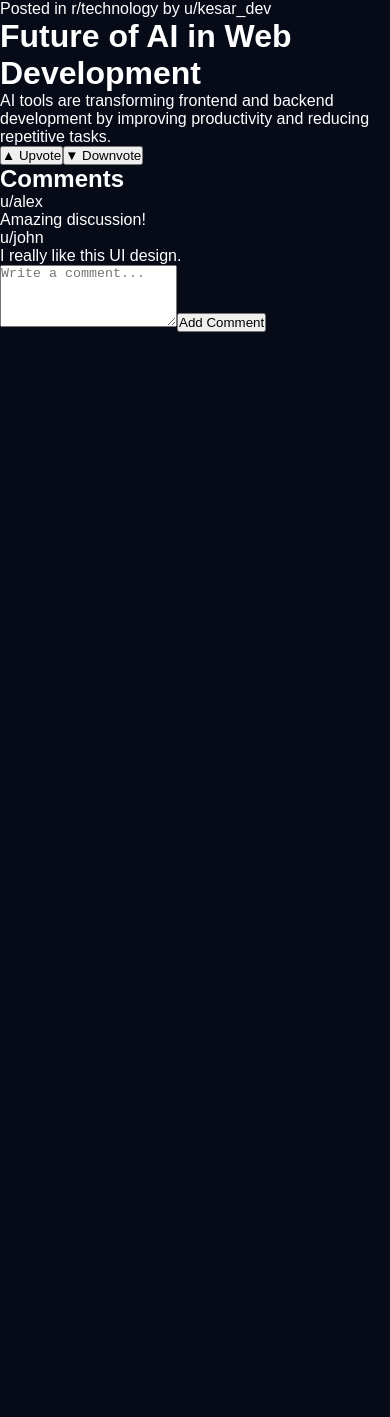
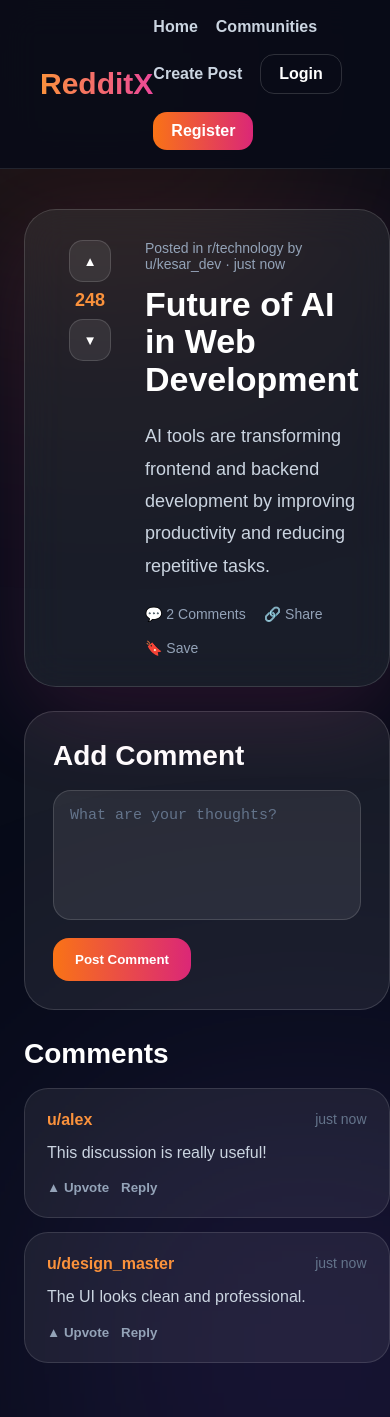
Before and after one commit to Kesarkarale/reddit-clone, a Next.js app: page /post/1 in a window 390 px wide. Before the commit the page ends 844 px from the top, so only its background shows below. Built offline with nearby package versions, Linux system fonts and the light colour scheme.

Commit message:
Update page.js

```diff
--- a/app/post/[id]/page.js
+++ b/app/post/[id]/page.js
@@ -1,80 +1,419 @@
-const comments = [
+"use client";
+
+import { useEffect, useState } from "react";
+import Navbar from "../../../components/Navbar";
+
+export default function PostPage({ params }) {
+  const postId = params.id;
+
+  const [post, setPost] = useState(null);
+  const [comment, setComment] = useState("");
+  const [comments, setComments] = useState([
     {
       id: 1,
       user: "alex",
-    text: "Amazing discussion!",
+      text: "This discussion is really useful!",
     },
     {
       id: 2,
-    user: "john",
-    text: "I really like this UI design.",
+      user: "design_master",
+      text: "The UI looks clean and professional.",
     },
-];
+  ]);
 
-export default async function PostPage({ params }) {
-  const { id } = await params;
+  useEffect(() => {
+    const savedPosts = JSON.parse(localStorage.getItem("redditxPosts")) || [];
+    const foundPost = savedPosts.find((p) => String(p.id) === String(postId));
+
+    if (foundPost) {
+      setPost(foundPost);
+    } else {
+      setPost({
+        id: postId,
+        title: "Future of AI in Web Development",
+        community: "technology",
+        author: "kesar_dev",
+        votes: 248,
+        content:
+          "AI tools are transforming frontend and backend development by improving productivity and reducing repetitive tasks.",
+      });
+    }
+  }, [postId]);
+
+  function handleComment(e) {
+    e.preventDefault();
+
+    if (!comment.trim()) return;
+
+    const newComment = {
+      id: Date.now(),
+      user: "you",
+      text: comment,
+    };
+
+    setComments([newComment, ...comments]);
+    setComment("");
+  }
+
+  if (!post) {
+    return (
+      <main style={page}>
+        <Navbar />
+        <p style={{ textAlign: "center", marginTop: 80 }}>Loading...</p>
+      </main>
+    );
+  }
 
   return (
-    <main className="min-h-screen bg-[#070b18] text-white px-6 py-8">
-      <div className="max-w-5xl mx-auto">
-        <div className="rounded-3xl border border-white/10 bg-white/5 p-8 backdrop-blur-xl">
-          <p className="text-sm text-slate-400">
-            Posted in r/technology by u/kesar_dev
+    <main style={page}>
+      <Navbar />
+
+      <style>{`
+        @keyframes glowMove {
+          0% { transform: translate(0,0) scale(1); }
+          50% { transform: translate(20px,-15px) scale(1.08); }
+          100% { transform: translate(0,0) scale(1); }
+        }
+
+        @keyframes fadeIn {
+          from { opacity: 0; transform: translateY(14px); }
+          to { opacity: 1; transform: translateY(0); }
+        }
+
+        .comment-input::placeholder {
+          color: #64748b;
+        }
+      `}</style>
+
+      <div style={glowOne}></div>
+      <div style={glowTwo}></div>
+
+      <section style={container}>
+        <div style={layout}>
+          <div>
+            <article style={postCard}>
+              <div style={voteBox}>
+                <button style={voteBtn}>▲</button>
+                <strong style={voteCount}>{post.votes || 1}</strong>
+                <button style={voteBtn}>▼</button>
+              </div>
+
+              <div>
+                <p style={meta}>
+                  Posted in r/{post.community || "technology"} by u/
+                  {post.author || "you"} · just now
                 </p>
 
-          <h1 className="text-5xl font-black mt-4">
-            Future of AI in Web Development
-          </h1>
+                <h1 style={title}>{post.title}</h1>
 
-          <p className="text-slate-300 mt-6 leading-relaxed">
-            AI tools are transforming frontend and backend development by
-            improving productivity and reducing repetitive tasks.
-          </p>
+                <p style={content}>{post.content}</p>
 
-          <div className="flex gap-5 mt-8">
-            <button className="rounded-xl bg-white/10 px-5 py-3 hover:bg-orange-500 transition">
-              ▲ Upvote
+                <div style={actions}>
+                  <span>💬 {comments.length} Comments</span>
+                  <span>🔗 Share</span>
+                  <span>🔖 Save</span>
+                </div>
+              </div>
+            </article>
+
+            <form onSubmit={handleComment} style={commentBox}>
+              <h2 style={sectionTitle}>Add Comment</h2>
+
+              <textarea
+                className="comment-input"
+                style={textarea}
+                placeholder="What are your thoughts?"
+                value={comment}
+                onChange={(e) => setComment(e.target.value)}
+              ></textarea>
+
+              <button type="submit" style={commentBtn}>
+                Post Comment
               </button>
+            </form>
 
-            <button className="rounded-xl bg-white/10 px-5 py-3 hover:bg-purple-500 transition">
-              ▼ Downvote
-            </button>
+            <div style={commentsWrap}>
+              <h2 style={sectionTitle}>Comments</h2>
+
+              {comments.map((item) => (
+                <div key={item.id} style={commentCard}>
+                  <div style={commentHeader}>
+                    <strong style={commentUser}>u/{item.user}</strong>
+                    <span style={commentTime}>just now</span>
+                  </div>
+
+                  <p style={commentText}>{item.text}</p>
+
+                  <div style={commentActions}>
+                    <button style={smallBtn}>▲ Upvote</button>
+                    <button style={smallBtn}>Reply</button>
+                  </div>
+                </div>
+              ))}
             </div>
           </div>
 
-        <div className="mt-8 rounded-3xl border border-white/10 bg-white/5 p-8 backdrop-blur-xl">
-          <h2 className="text-3xl font-black mb-6">
-            Comments
-          </h2>
+          <aside style={aside}>
+            <div style={sideCard}>
+              <h3 style={sideTitle}>Post Stats</h3>
+              <p style={sideLine}>🔥 {post.votes || 1} votes</p>
+              <p style={sideLine}>💬 {comments.length} comments</p>
+              <p style={sideLine}>👁️ 1.8k views</p>
+            </div>
 
-          <div className="space-y-4">
-            {comments.map((comment) => (
-              <div
-                key={comment.id}
-                className="rounded-2xl bg-white/5 border border-white/10 p-5"
-              >
-                <p className="font-bold text-orange-300">
-                  u/{comment.user}
+            <div style={sideCard}>
+              <h3 style={sideTitle}>Community</h3>
+              <p style={sideText}>
+                Visit r/{post.community || "technology"} for more posts and
+                discussions like this.
               </p>
 
-                <p className="text-slate-300 mt-2">
-                  {comment.text}
-                </p>
+              <a
+                href={`/r/${post.community || "technology"}`}
+                style={visitBtn}
+              >
+                Visit Community
+              </a>
             </div>
-            ))}
+          </aside>
         </div>
-
-          <textarea
-            rows="4"
-            placeholder="Write a comment..."
-            className="w-full rounded-xl bg-white/10 border border-white/10 px-4 py-3 outline-none resize-none mt-6"
-          ></textarea>
-
-          <button className="mt-4 rounded-xl bg-gradient-to-r from-orange-500 to-pink-600 px-6 py-3 font-bold hover:scale-105 transition">
-            Add Comment
-          </button>
-        </div>
-      </div>
+      </section>
     </main>
   );
 }
+
+const page = {
+  minHeight: "100vh",
+  background: "#070b18",
+  color: "white",
+  fontFamily: "Arial, sans-serif",
+  position: "relative",
+  overflow: "hidden",
+};
+
+const glowOne = {
+  position: "absolute",
+  width: "420px",
+  height: "420px",
+  top: "-140px",
+  left: "-120px",
+  background: "#f97316",
+  filter: "blur(140px)",
+  opacity: 0.18,
+  animation: "glowMove 7s ease-in-out infinite",
+};
+
+const glowTwo = {
+  position: "absolute",
+  width: "430px",
+  height: "430px",
+  bottom: "-160px",
+  right: "-120px",
+  background: "#8b5cf6",
+  filter: "blur(150px)",
+  opacity: 0.2,
+  animation: "glowMove 8s ease-in-out infinite",
+};
+
+const container = {
+  position: "relative",
+  zIndex: 5,
+  maxWidth: "1200px",
+  margin: "0 auto",
+  padding: "40px 24px",
+};
+
+const layout = {
+  display: "grid",
+  gridTemplateColumns: "1fr 320px",
+  gap: "24px",
+};
+
+const postCard = {
+  display: "grid",
+  gridTemplateColumns: "70px 1fr",
+  gap: "20px",
+  padding: "30px",
+  borderRadius: "32px",
+  background: "rgba(255,255,255,0.075)",
+  border: "1px solid rgba(255,255,255,0.14)",
+  backdropFilter: "blur(20px)",
+  boxShadow: "0 30px 90px rgba(236,72,153,0.14)",
+  animation: "fadeIn .7s ease both",
+};
+
+const voteBox = {
+  display: "grid",
+  justifyItems: "center",
+  alignSelf: "start",
+  gap: "8px",
+};
+
+const voteBtn = {
+  width: "42px",
+  height: "42px",
+  borderRadius: "14px",
+  border: "1px solid rgba(255,255,255,0.14)",
+  background: "rgba(255,255,255,0.08)",
+  color: "white",
+  cursor: "pointer",
+};
+
+const voteCount = {
+  color: "#fb923c",
+  fontSize: "18px",
+};
+
+const meta = {
+  color: "#94a3b8",
+  fontSize: "14px",
+};
+
+const title = {
+  fontSize: "clamp(34px,5vw,56px)",
+  lineHeight: "1.1",
+  marginTop: "14px",
+  fontWeight: "900",
+};
+
+const content = {
+  marginTop: "22px",
+  color: "#cbd5e1",
+  lineHeight: "1.8",
+  fontSize: "18px",
+};
+
+const actions = {
+  display: "flex",
+  gap: "18px",
+  flexWrap: "wrap",
+  marginTop: "24px",
+  color: "#94a3b8",
+  fontSize: "14px",
+};
+
+const commentBox = {
+  marginTop: "24px",
+  padding: "28px",
+  borderRadius: "30px",
+  background: "rgba(255,255,255,0.07)",
+  border: "1px solid rgba(255,255,255,0.14)",
+};
+
+const sectionTitle = {
+  fontSize: "28px",
+  fontWeight: "900",
+  marginBottom: "18px",
+};
+
+const textarea = {
+  width: "100%",
+  minHeight: "130px",
+  padding: "16px",
+  borderRadius: "18px",
+  border: "1px solid rgba(255,255,255,0.14)",
+  background: "rgba(255,255,255,0.08)",
+  color: "white",
+  outline: "none",
+  resize: "none",
+  fontSize: "15px",
+};
+
+const commentBtn = {
+  marginTop: "14px",
+  padding: "14px 22px",
+  borderRadius: "16px",
+  border: "none",
+  background: "linear-gradient(90deg,#f97316,#db2777)",
+  color: "white",
+  fontWeight: "900",
+  cursor: "pointer",
+};
+
+const commentsWrap = {
+  marginTop: "28px",
+};
+
+const commentCard = {
+  padding: "22px",
+  borderRadius: "24px",
+  background: "rgba(255,255,255,0.065)",
+  border: "1px solid rgba(255,255,255,0.12)",
+  marginBottom: "14px",
+};
+
+const commentHeader = {
+  display: "flex",
+  justifyContent: "space-between",
+  gap: "12px",
+  marginBottom: "10px",
+};
+
+const commentUser = {
+  color: "#fb923c",
+};
+
+const commentTime = {
+  color: "#64748b",
+  fontSize: "14px",
+};
+
+const commentText = {
+  color: "#cbd5e1",
+  lineHeight: "1.7",
+};
+
+const commentActions = {
+  display: "flex",
+  gap: "12px",
+  marginTop: "14px",
+};
+
+const smallBtn = {
+  border: "none",
+  background: "transparent",
+  color: "#94a3b8",
+  cursor: "pointer",
+  fontWeight: "700",
+};
+
+const aside = {
+  display: "grid",
+  gap: "18px",
+  alignSelf: "start",
+};
+
+const sideCard = {
+  padding: "24px",
+  borderRadius: "28px",
+  background: "rgba(255,255,255,0.07)",
+  border: "1px solid rgba(255,255,255,0.14)",
+};
+
+const sideTitle = {
+  fontSize: "22px",
+  fontWeight: "900",
+  marginBottom: "14px",
+};
+
+const sideLine = {
+  color: "#cbd5e1",
+  marginBottom: "10px",
+};
+
+const sideText = {
+  color: "#94a3b8",
+  lineHeight: "1.7",
+};
+
+const visitBtn = {
+  display: "block",
+  marginTop: "18px",
+  padding: "14px",
+  borderRadius: "16px",
+  background: "linear-gradient(90deg,#f97316,#db2777)",
+  color: "white",
+  textAlign: "center",
+  textDecoration: "none",
+  fontWeight: "900",
+};
```
Lines whose indentation alone changed are shown as unchanged.
